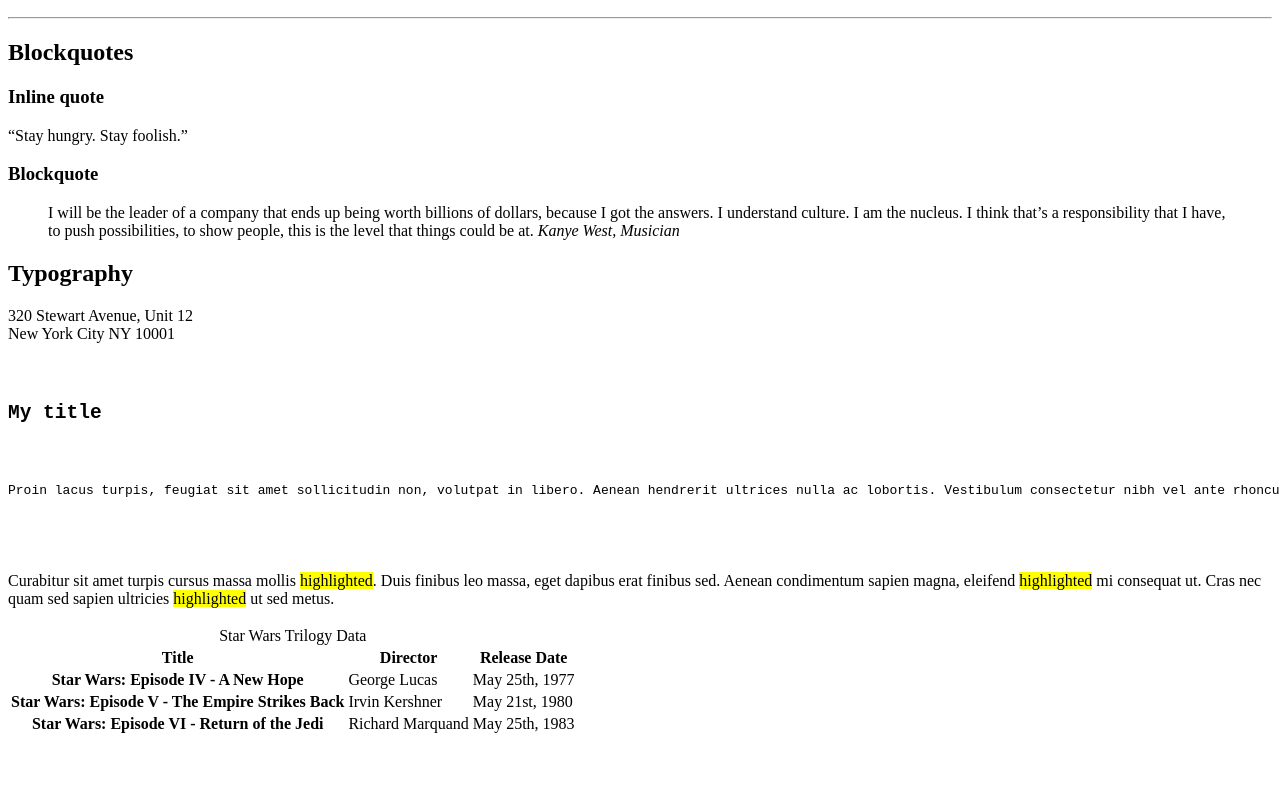
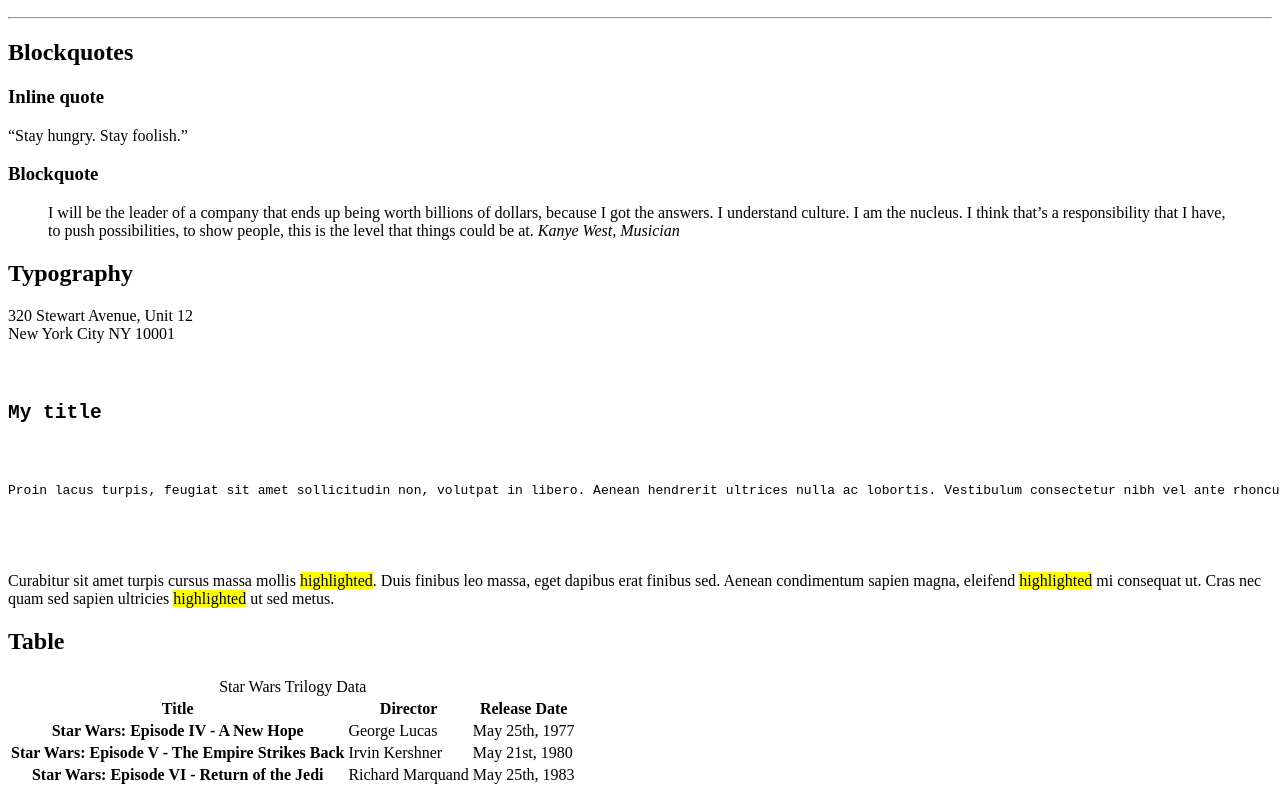
Before and after one commit to Aevy21/alx-frontend, a plain HTML site: page 0x00-html_advanced/33-styleguide.html in a window 1280 px wide. Shown: the part 978-1773 px from the top of the page. Before the commit the page ends 1722 px from the top, so only its background shows below. Drawn offline with Linux system fonts and the light colour scheme.

Commit message:
Update 33-styleguide.html

```diff
--- a/0x00-html_advanced/33-styleguide.html
+++ b/0x00-html_advanced/33-styleguide.html
@@ -108,7 +108,9 @@
         </section>
         <!-- Table -->
         <section>
-
+            <header>
+                <h2>Table</h2>
+            </header>
             <table>
                 <tr>
                     <th colspan="3" style="font-weight: normal">Star Wars Trilogy Data</th>
```
